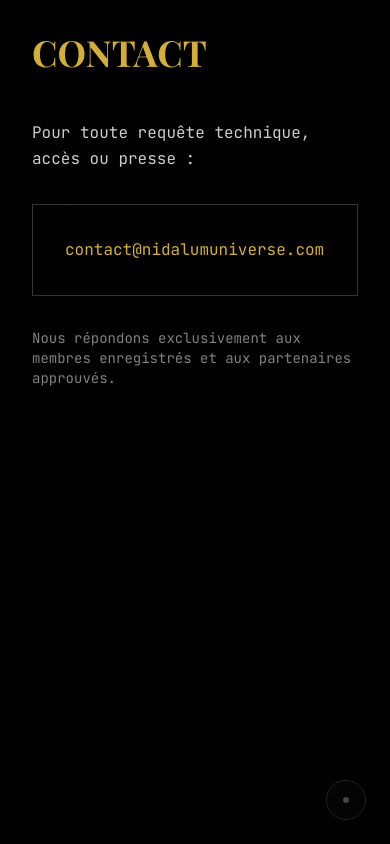
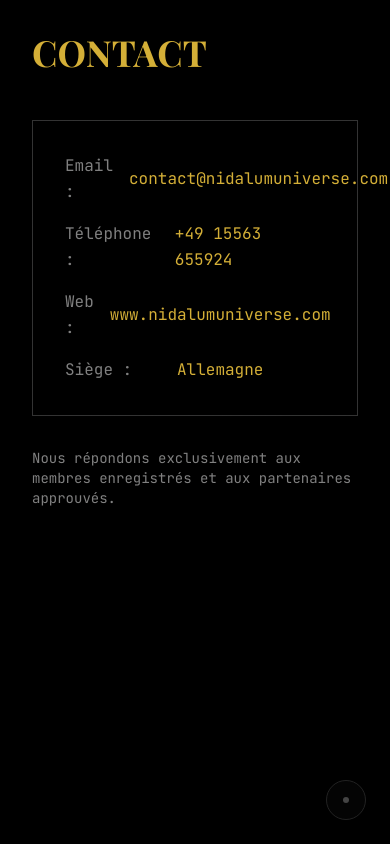
Before and after one commit to doumpedro-lab/nidalum-platform, a Next.js app in the folder apps/web/: page /contact in a window 390 px wide. Built offline with nearby package versions, Linux system fonts and the light colour scheme; no server answers; a web font is replaced by a local one.

Commit message:
chore: Update contact details with German phone and location

```diff
--- a/apps/web/src/app/contact/page.tsx
+++ b/apps/web/src/app/contact/page.tsx
@@ -4,9 +4,11 @@
       <div className="max-w-3xl mx-auto space-y-12">
         <h1 className="text-4xl font-playfair text-gold mb-12">CONTACT</h1>
         <div className="font-mono text-white/80 space-y-8 leading-relaxed">
-          <p>Pour toute requête technique, accès ou presse :</p>
-          <div className="border border-white/20 p-8">
-            <p className="text-gold">contact@nidalumuniverse.com</p>
+          <div className="border border-white/20 p-8 space-y-4">
+            <p className="text-gold flex items-center gap-4"><span className="text-white/50 w-24">Email :</span> contact@nidalumuniverse.com</p>
+            <p className="text-gold flex items-center gap-4"><span className="text-white/50 w-24">Téléphone :</span> +49 15563 655924</p>
+            <p className="text-gold flex items-center gap-4"><span className="text-white/50 w-24">Web :</span> www.nidalumuniverse.com</p>
+            <p className="text-gold flex items-center gap-4"><span className="text-white/50 w-24">Siège :</span> Allemagne</p>
           </div>
           <p className="text-sm text-white/50">
             Nous répondons exclusivement aux membres enregistrés et aux partenaires approuvés.
--- a/apps/web/src/app/legal/mentions-legales/page.tsx
+++ b/apps/web/src/app/legal/mentions-legales/page.tsx
@@ -4,10 +4,11 @@
       <div className="max-w-3xl mx-auto space-y-12">
         <h1 className="text-4xl font-playfair text-gold mb-12">MENTIONS LÉGALES</h1>
         <div className="font-mono text-sm text-white/80 space-y-6 leading-relaxed">
-          <p>Le site nidalumuniverse.com est édité par NIDALUM.</p>
+          <p>Le site nidalumuniverse.com est édité par NIDALUM, dont le siège est situé en Allemagne.</p>
+          <p><strong>Téléphone :</strong> +49 15563 655924</p>
+          <p><strong>Contact :</strong> contact@nidalumuniverse.com</p>
           <p><strong>Hébergement :</strong> Vercel Inc., 340 S Lemon Ave #4133 Walnut, CA 91789, USA.</p>
-          <p><strong>Contact :</strong> contact@nidalumuniverse.com</p>
-          <p>L'ensemble de ce site relève des législations françaises et internationales sur le droit d'auteur et la propriété intellectuelle. Tous les droits de reproduction sont réservés.</p>
+          <p>L'ensemble de ce site relève des législations allemandes et internationales sur le droit d'auteur et la propriété intellectuelle. Tous les droits de reproduction sont réservés.</p>
         </div>
       </div>
     </main>
```
